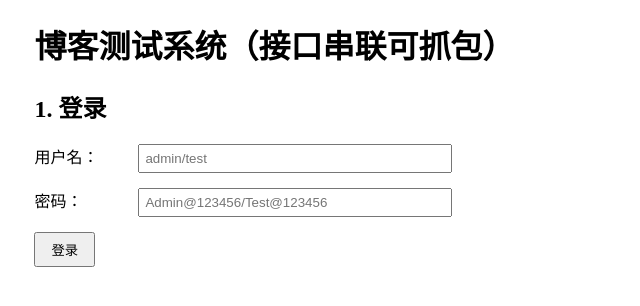
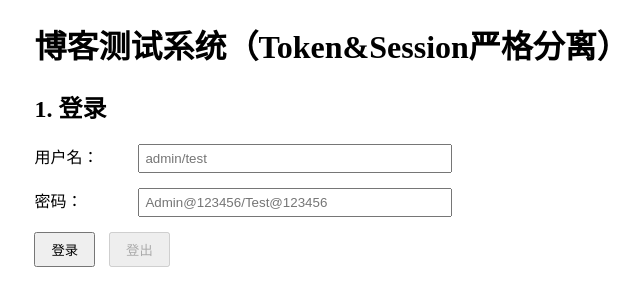
Before and after one commit to anjiayu-create/api_base, a Flask app: page / in a window 1280 px wide. Shown: the top 306 px of the page, without its empty margins (100-740 px from the left). Run offline with Flask 3, Linux system fonts and the light colour scheme.

Commit message:
修复Token校验逻辑，新增登出接口，兼容表单请求格式

```diff
--- a/templates/index.html
+++ b/templates/index.html
@@ -2,9 +2,8 @@
 <html>
 <head>
     <meta charset="UTF-8">
-    <title>博客测试系统（接口串联）</title>
+    <title>博客测试系统（Token&Session严格分离）</title>
     <style>
-        /* 极简样式，无外部依赖 */
         .container { width: 80%; margin: 20px auto; }
         .form-group { margin: 15px 0; }
         label { display: inline-block; width: 100px; }
@@ -18,7 +17,7 @@
 </head>
 <body>
     <div class="container">
-        <h1>博客测试系统（接口串联可抓包）</h1>
+        <h1>博客测试系统（Token&Session严格分离）</h1>
 
         <!-- 登录区域 -->
         <div id="login-area">
@@ -32,12 +31,13 @@
                 <input type="password" id="password" placeholder="Admin@123456/Test@123456">
             </div>
             <button onclick="login()">登录</button>
+            <button onclick="logout()" disabled id="logout-btn">登出</button>
             <div id="msg"></div>
         </div>
 
         <!-- 文章操作区域（登录后显示） -->
         <div id="article-area" style="display: none;">
-            <!-- 2. 发布文章（返回article_id） -->
+            <!-- 2. 发布文章 -->
             <h2>2. 发布文章（返回article_id）</h2>
             <div class="form-group">
                 <label>标题：</label>
@@ -50,12 +50,12 @@
             <button onclick="createArticle()">发布文章</button>
             <div id="create-result" class="form-group"></div>
 
-            <!-- 3. 查询文章列表（显示所有article_id） -->
+            <!-- 3. 查询文章列表 -->
             <h2>3. 查询我的文章（含article_id）</h2>
             <button onclick="listArticles()">查询文章</button>
             <div id="article-list" class="form-group"></div>
 
-            <!-- 4. 修改文章（依赖article_id） -->
+            <!-- 4. 修改文章 -->
             <h2>4. 修改文章（需输入article_id）</h2>
             <div class="form-group">
                 <label>article_id：</label>
@@ -72,7 +72,7 @@
             <button onclick="updateArticle()">修改文章</button>
             <div id="update-result" class="form-group"></div>
 
-            <!-- 5. 删除文章（依赖article_id） -->
+            <!-- 5. 删除文章 -->
             <h2>5. 删除文章（需输入article_id）</h2>
             <div class="form-group">
                 <label>article_id：</label>
@@ -84,10 +84,10 @@
     </div>
 
     <script>
-        let token = "";  // 登录Token
-        let lastArticleId = "";  // 记录最新发布的article_id（接口串联）
+        let token = "";  // Token仅存内存，用于请求头传递（身份认证）
+        let lastArticleId = "";  // 记录最新发布的article_id
 
-        // 1. 登录（可抓包：/api/login）
+        // 1. 登录：仅获取Token（内存），Session ID由浏览器自动存Cookie
         function login() {
             const username = document.getElementById("username").value;
             const password = document.getElementById("password").value;
@@ -95,15 +95,17 @@
             fetch("/api/login", {
                 method: "POST",
                 headers: { "Content-Type": "application/json" },
+                credentials: "include",  // 仅用于携带Session Cookie（会话保持）
                 body: JSON.stringify({ username, password })
             })
             .then(res => res.json())
             .then(data => {
                 if (data.code === 200) {
-                    token = data.data.token;
+                    token = data.data.token;  // Token存入内存，不碰Cookie
                     document.getElementById("msg").className = "success";
-                    document.getElementById("msg").innerText = "登录成功！可抓包查看/api/login请求";
+                    document.getElementById("msg").innerText = "登录成功！Token仅存内存，Cookie仅含Session ID";
                     document.getElementById("article-area").style.display = "block";
+                    document.getElementById("logout-btn").disabled = false;
                 } else {
                     document.getElementById("msg").className = "";
                     document.getElementById("msg").innerText = data.msg;
@@ -114,7 +116,39 @@
             });
         }
 
-        // 2. 发布文章（可抓包：/api/article/create，返回article_id）
+        // 新增：登出（主动失效Session，Token由前端自行清空）
+        function logout() {
+            if (!token) {
+                document.getElementById("msg").innerText = "未登录，无需登出";
+                return;
+            }
+            fetch("/api/logout", {
+                method: "POST",
+                headers: {
+                    "Content-Type": "application/json",
+                    "Authorization": "Bearer " + token  // Token用于身份认证
+                },
+                credentials: "include"  // 携带Session Cookie
+            })
+            .then(res => res.json())
+            .then(data => {
+                if (data.code === 200) {
+                    token = "";  // 前端清空Token
+                    document.getElementById("msg").className = "success";
+                    document.getElementById("msg").innerText = "登出成功！Session已失效，Token已清空";
+                    document.getElementById("article-area").style.display = "none";
+                    document.getElementById("logout-btn").disabled = true;
+                    // 清空所有输入框
+                    document.getElementById("update-id").value = "";
+                    document.getElementById("delete-id").value = "";
+                } else {
+                    document.getElementById("msg").className = "";
+                    document.getElementById("msg").innerText = data.msg;
+                }
+            });
+        }
+
+        // 2. 发布文章：Token（请求头）+ Session（Cookie）双重传递
         function createArticle() {
             const title = document.getElementById("art-title").value;
             const content = document.getElementById("art-content").value;
@@ -123,21 +157,20 @@
                 method: "POST",
                 headers: {
                     "Content-Type": "application/json",
-                    "Authorization": "Bearer " + token
+                    "Authorization": "Bearer " + token  // Token仅此处传递
                 },
+                credentials: "include",  // Session Cookie自动携带
                 body: JSON.stringify({ title, content })
             })
             .then(res => res.json())
             .then(data => {
                 if (data.code === 200) {
-                    lastArticleId = data.data.article_id;  // 记录article_id（接口串联）
+                    lastArticleId = data.data.article_id;
                     document.getElementById("create-result").className = "success";
                     document.getElementById("create-result").innerText =
-                        `发布成功！article_id=${lastArticleId}（可抓包查看/api/article/create），已自动填充到修改/删除框`;
-                    // 自动填充到修改/删除框（接口串联可视化）
+                        `发布成功！article_id=${lastArticleId}，已填充到修改/删除框`;
                     document.getElementById("update-id").value = lastArticleId;
                     document.getElementById("delete-id").value = lastArticleId;
-                    // 清空表单
                     document.getElementById("art-title").value = "";
                     document.getElementById("art-content").value = "";
                 } else {
@@ -147,16 +180,17 @@
             });
         }
 
-        // 3. 查询文章列表（可抓包：/api/article/list，显示所有article_id）
+        // 3. 查询文章列表：同上
         function listArticles() {
             fetch("/api/article/list", {
                 method: "GET",
-                headers: { "Authorization": "Bearer " + token }
+                headers: { "Authorization": "Bearer " + token },
+                credentials: "include"
             })
             .then(res => res.json())
             .then(data => {
                 if (data.code === 200) {
-                    let html = `<div>共${data.data.count}篇文章（可抓包查看/api/article/list）：</div>`;
+                    let html = `<div>共${data.data.count}篇文章：</div>`;
                     data.data.articles.forEach(art => {
                         html += `<div class="article-item">
                             article_id：<span class="article-id">${art.id}</span><br>
@@ -171,7 +205,7 @@
             });
         }
 
-        // 4. 修改文章（可抓包：/api/article/update，依赖article_id）
+        // 4. 修改文章：同上
         function updateArticle() {
             const article_id = document.getElementById("update-id").value;
             const title = document.getElementById("update-title").value;
@@ -183,6 +217,7 @@
                     "Content-Type": "application/json",
                     "Authorization": "Bearer " + token
                 },
+                credentials: "include",
                 body: JSON.stringify({ article_id, title, content })
             })
             .then(res => res.json())
@@ -190,8 +225,7 @@
                 if (data.code === 200) {
                     document.getElementById("update-result").className = "success";
                     document.getElementById("update-result").innerText =
-                        `修改成功！article_id=${data.data.article_id}（可抓包查看/api/article/update）`;
-                    // 刷新文章列表
+                        `修改成功！article_id=${data.data.article_id}`;
                     listArticles();
                 } else {
                     document.getElementById("update-result").className = "";
@@ -200,7 +234,7 @@
             });
         }
 
-        // 5. 删除文章（可抓包：/api/article/delete，依赖article_id）
+        // 5. 删除文章：同上
         function deleteArticle() {
             const article_id = document.getElementById("delete-id").value;
 
@@ -210,6 +244,7 @@
                     "Content-Type": "application/json",
                     "Authorization": "Bearer " + token
                 },
+                credentials: "include",
                 body: JSON.stringify({ article_id })
             })
             .then(res => res.json())
@@ -217,12 +252,9 @@
                 if (data.code === 200) {
                     document.getElementById("delete-result").className = "success";
                     document.getElementById("delete-result").innerText =
-                        `删除成功！article_id=${data.data.article_id}（可抓包查看/api/article/delete）`;
-                    // 刷新文章列表
+                        `删除成功！article_id=${data.data.article_id}`;
                     listArticles();
-                    // 清空输入框
                     document.getElementById("delete-id").value = "";
-                    document.getElementById("update-id").value = "";
                 } else {
                     document.getElementById("delete-result").className = "";
                     document.getElementById("delete-result").innerText = data.msg;
```
Also changed, not shown: auth.py (+27 -22 lines), run.py (+30 -11 lines).
